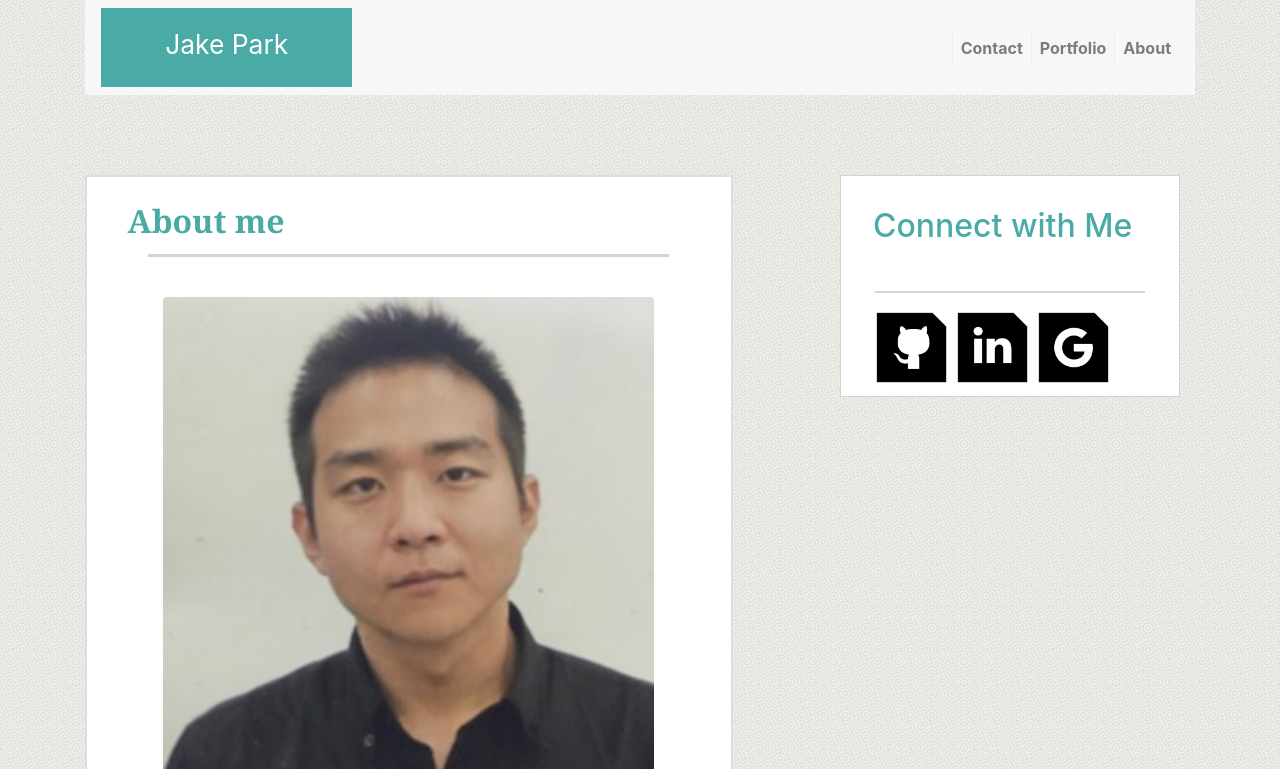
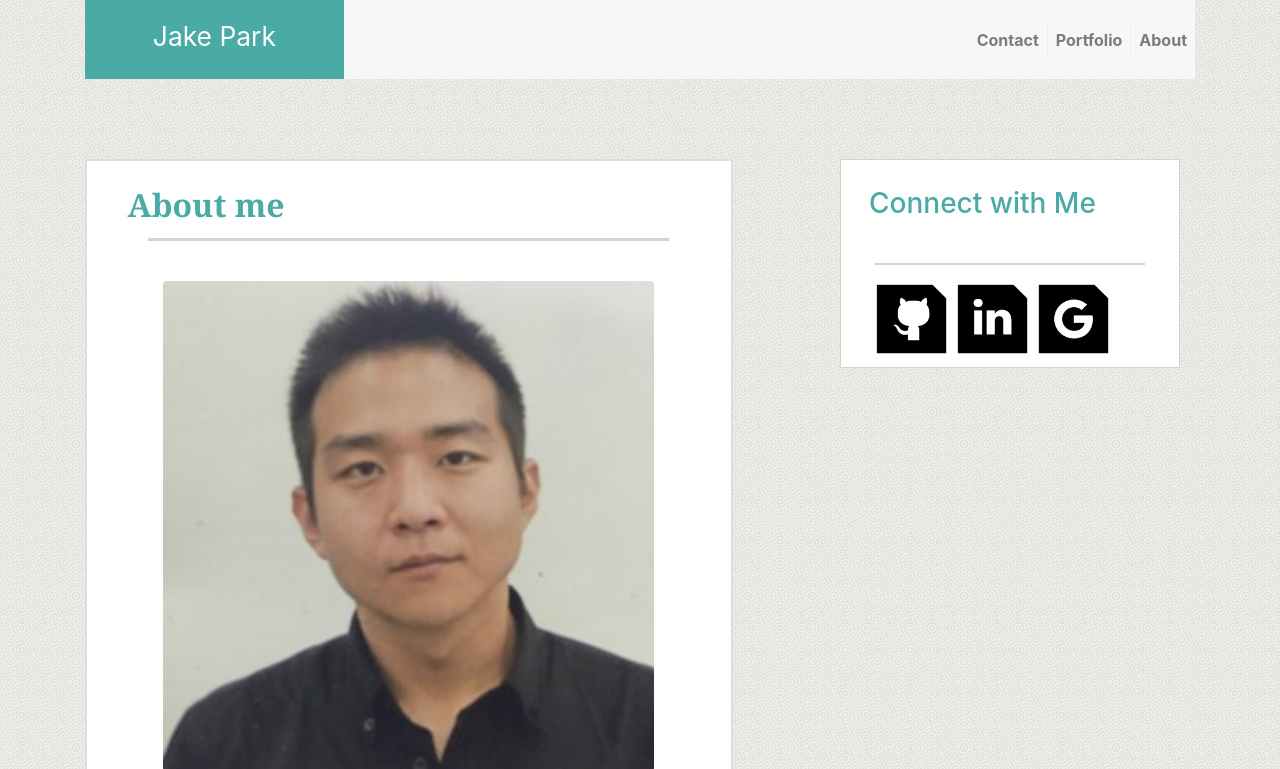
Before and after one commit to bluffingtuna/Bootstrap-Portfolio, a plain HTML site: page index.html in a window 1280 px wide. Shown: the top 769 px of the page. Drawn offline with nearby package versions, Linux system fonts and the light colour scheme; files that its build step writes are made by us from their sources; a script that the page names is missing.

Commit message:
Update index.html

```diff
--- a/index.html
+++ b/index.html
@@ -1,5 +1,6 @@
 <!DOCTYPE html>
-<html lang-"en-us">
+<html lang- "en-us">
+
 <head>
   <meta charset="UTF-8">
   <meta name="viewport" content="width=device-width, initial-scale=1">
@@ -8,7 +9,7 @@
   <link rel="stylesheet" type="text/css" href="style.css">
   <style>
     .navbar {
-    		padding: -0.5rem 1rem;
+      padding: 0;
     }
 
     .navbar .navbar-brand {
@@ -30,9 +31,10 @@
     }
 
     #firstnoborder {
-    		border-left: 0 auto;
+      border-left: none;
     }
-    	#about{
+
+    #about {
       color: #4aaaa5;
       font-family: 'Georgia', Times, Times New Roman, serif;
       padding-left: .8em;
@@ -40,8 +42,9 @@
       font-size: 2em;
       font-weight: bold;
     }
+
     #hr-section {
-    		width:85%;
+      width: 85%;
       height: 3px;
       background-color: lightgrey;
       border: 0;
@@ -56,14 +59,18 @@
       margin-bottom: 2em;
       box-sizing: border-box;
       border: 2px solid #dddddd;
+      padding-bottom: 20px;
     }
+
     #bio-pic {
       width: 80%;
     }
+
     .bio-text {
       padding: 1em;
       line-height: 1.5;
     }
+
     .aside-section {
       color: #4aaaa5;
       background-color: #ffffff;
@@ -72,34 +79,44 @@
       position: relative;
       height: auto;
       border: 1px solid lightgrey;
+      padding-right: 0px;
+      padding-left: 0px;
     }
+
     #hr-aside {
       width: 80%;
       height: 2px;
       background-color: lightgrey;
       border: 0;
     }
+
     .connect-pic-container {
       padding-left: 2em;
     }
+
     .connect-pic {
       width: 25%;
       padding-bottom: 10px;
     }
+
     .connect-pic:hover {
       outline: 5px solid pink;
       cursor: pointer;
     }
+
     #connect {
       padding: 1em;
     }
+
     body {
       background-image: url(assets/images/naturalblack.png);
     }
+
     #no-padding {
       padding-left: 0px;
       padding-right: 0px;
     }
+
     #footer {
       text-align: center;
       background-color: #666666;
@@ -107,18 +124,17 @@
       padding-top: 1em;
       border-top: 5pt solid #4aaaa5;
     }
+
     #wrap {
       min-height: 100%;
       height: auto !important;
       margin: 0 auto -60px;
     }
+
     .nav-link:hover {
       color: blue;
       cursor: pointer;
     }
-
-
-
   </style>
 </head>
 
@@ -131,6 +147,7 @@
           <button class="navbar-toggler navbar-toggler-right" type="button" data-toggle="collapse" data-target="#navbarNav" aria-controls="navbarNav" aria-expanded="false" aria-label="Toggle navigation">
 		    <span class="navbar-toggler-icon"></span>
 		  </button>
+
           <a class="navbar-brand" href="index.html">Jake Park</a>
 
           <div class="collapse navbar-collapse" id="navbarNav">
@@ -154,17 +171,17 @@
 
         <div class="container">
           <div class="row">
-			<div class="col-md-7 intro-section">
+            <div class="col-md-7 intro-section col-sm-12 col-12">
               <h1 id="about">About me</h1>
-				<hr id="hr-section" side= "10px">
+              <hr id="hr-section" side="10px">
               <br>
               <div class="text-center"><img id="bio-pic" class="img-fluid rounded" src="assets/images/jake1.JPG" alt="Jake Park"></div>
-				<h3 class="bio-text">&nbsp;&nbsp;&nbsp;&nbsp;I'm a web developer & programmer living in los angeles, California. I primarily use Python and Ruby, but picking up a new language or framework isn't a problem.<br>&nbsp;&nbsp;&nbsp;&nbsp;I have a diverse set of skills, ranging from design to HTML + CSS + Javascript + jQuery, all the way to Firebase and MySQL. My goal is to come up with a solution that aren't exsit to save space and time.</h3>
+              <h4 class="bio-text">&nbsp;&nbsp;&nbsp;&nbsp;I'm a web developer & programmer living in los angeles, California. I primarily use Python and Ruby, but picking up a new language or framework isn't a problem.<br>&nbsp;&nbsp;&nbsp;&nbsp;I have a diverse set of skills, ranging from design to HTML + CSS + Javascript + jQuery, all the way to Firebase and MySQL. My goal is to come up with a solution that aren't exsit to save space and time.</h4>
             </div>
 
-			<div class="col-md-4 offset-1">
+            <div class="col-md-4 offset-md-1 col-sm-12 col-12">
               <div class="aside-section">
-				<h2 id="connect">Connect with Me</h2>
+                <h3 id="connect">Connect with Me</h3>
                 <hr id="hr-aside">
                 <div class="connect-pic-container">
                   <a href="https://github.com/bluffingtuna" target="_blank"><img class="connect-pic" src="assets/images/github.png" alt="git"></a>
```
Lines whose indentation alone changed are shown as unchanged.
